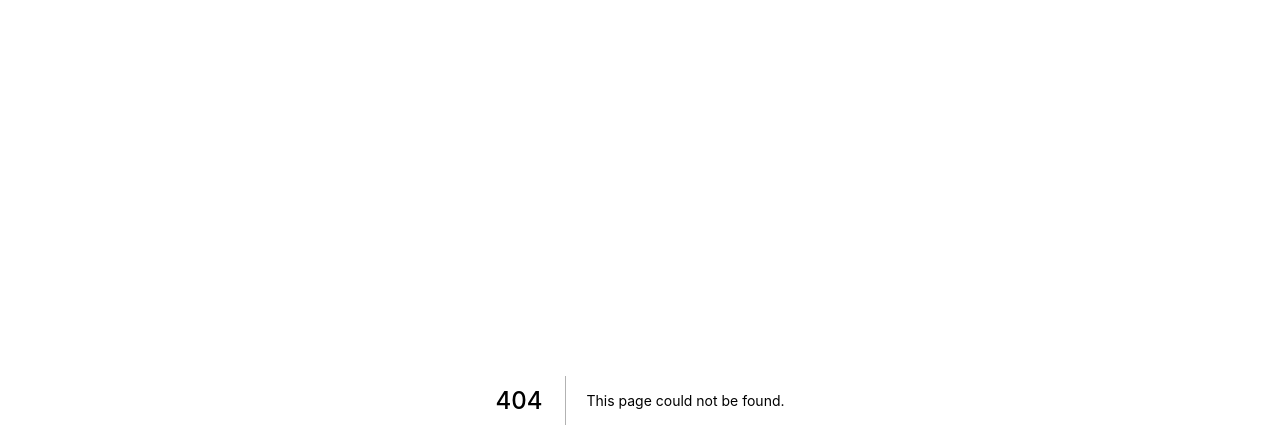
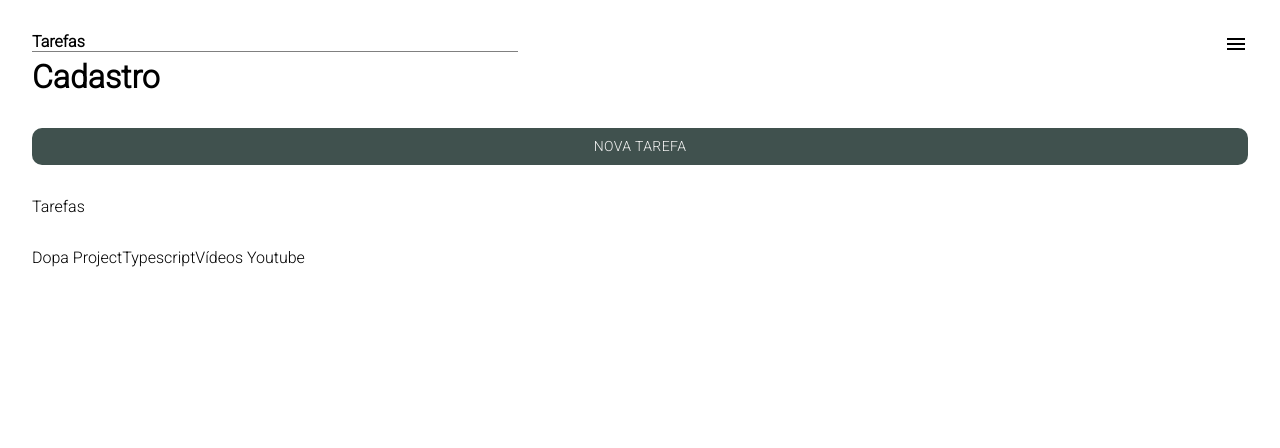
Before and after one commit to alanoli/dopa, a Next.js app: page /tasks in a window 1280 px wide. Before the commit this address had no page. Shown: the top 448 px of the page. Built offline with nearby package versions, Linux system fonts and the light colour scheme.

Commit message:
adding tasks screens and draft

```diff
--- /dev/null
+++ b/src/components/tasks/TaskCard.tsx
@@ -0,0 +1,15 @@
+import React from 'react';
+
+interface TaskCardProps {
+    taskName: string;
+}
+
+const TaskCard = ({ taskName }) => {
+    return (
+        <>
+            {taskName}
+        </>
+    )
+}
+
+export default TaskCard;
--- /dev/null
+++ b/src/pages/tasks/index.tsx
@@ -0,0 +1,18 @@
+import React from 'react';
+import Head from 'next/head';
+
+import TaskListScreen from '../../screens/tasks/TaskListScreen';
+
+const Tasks = () => {
+
+    return (
+        <>
+            <Head>
+                <title>Dopa | Tasks</title>
+            </Head>
+            <TaskListScreen />
+        </>
+    )
+}
+
+export default Tasks;
--- /dev/null
+++ b/src/screens/tasks/TaskListScreen.tsx
@@ -0,0 +1,42 @@
+import React, { useEffect, useState } from 'react';
+
+import MenuDrawer from '../../components/drawer/Drawer';
+import ScreenHeader from '../../components/screenHeader/ScreenHeader';
+
+import Button from '../../components/button';
+
+import { useStyles } from './styles';
+import TaskCard from '../../components/tasks/taskcard';
+
+const TaskListScreen = () => {
+
+    const [data, setData] = useState([]);
+
+    useEffect(() => {
+        setData([
+            { taskName: "Dopa Project" },
+            { taskName: "Typescript" },
+            { taskName: "Vídeos Youtube" }
+        ])
+    }, [])
+
+    const classes = useStyles();
+    return (
+        <div className={classes.container}>
+            <MenuDrawer />
+            <ScreenHeader
+                title={'Cadastro'}
+                subtitle={'Tarefas'}
+            />
+            <Button>Nova tarefa</Button>
+            <p>Tarefas</p>
+            {data.map((item) => {
+                return (
+                    <TaskCard taskName={item.taskName} />
+                )
+            })}
+        </div>
+    )
+}
+
+export default TaskListScreen;
--- /dev/null
+++ b/src/screens/tasks/styles.ts
@@ -0,0 +1,12 @@
+import { makeStyles } from '@material-ui/core/styles';
+import { ITheme } from '../../styles/themes/theme';
+
+export const useStyles = makeStyles((theme: ITheme) => ({
+    container: {
+        display: 'flex',
+        height: '100vh',
+        flexDirection: 'column',
+        gap: '2rem',
+        padding: '2rem',
+    }
+}))
--- a/src/screens/today/TodayScreen.tsx
+++ b/src/screens/today/TodayScreen.tsx
@@ -25,7 +25,6 @@ const HabitsScreen = () => {
             data: habitsData,
             percentage: percentage,
         });
-        console.log("Setting new data");
     }
 
     const calculatePercentage = (habitsData) => {
```
Also changed, not shown: src/pages/tasks/record/index.tsx (added, +18 -0 lines), src/screens/tasks/TaskRecordScreen.tsx (added, +21 -0 lines).
